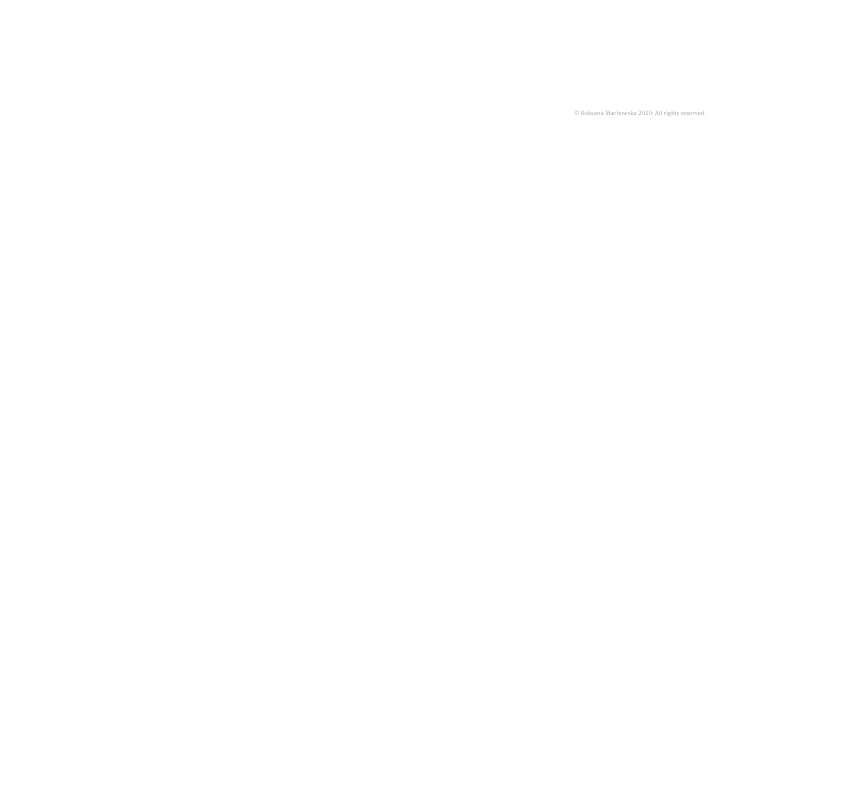
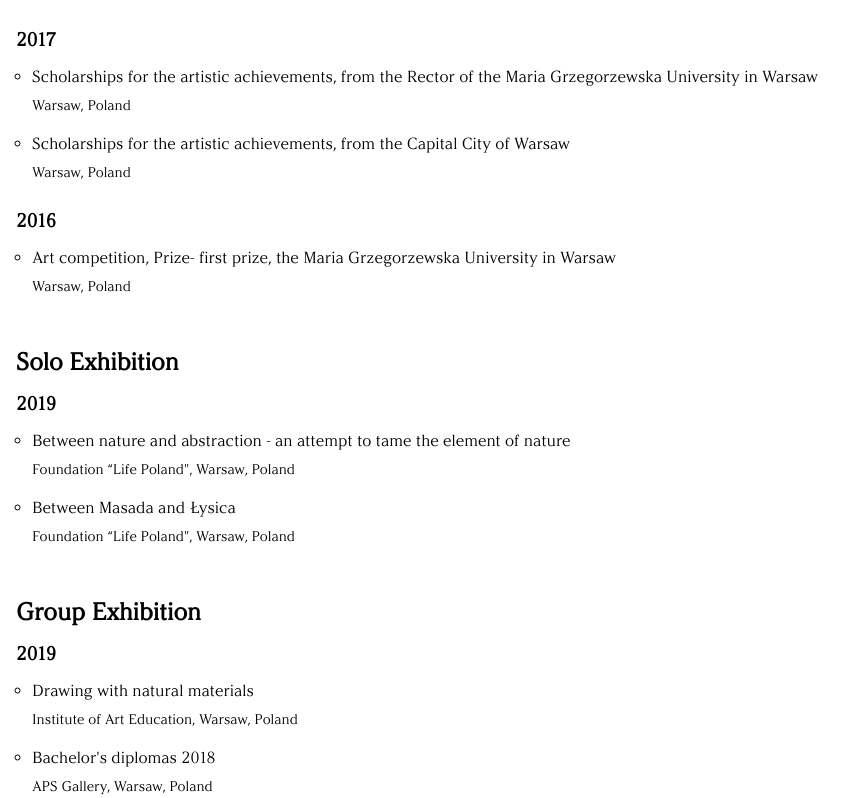
Before and after one commit to jakubziemba/machowska-portfolio, a Next.js app: page /exhibitions in a window 1280 px wide. Shown: the part 2602-3400 px from the top of the page, without its empty margins (0-866 px from the left). Before the commit the page ends 2743 px from the top, so only its background shows below. Built offline with nearby package versions, Linux system fonts and the light colour scheme.

Commit message:
Refactor components code and styles

```diff
--- a/pages/exhibitions.js
+++ b/pages/exhibitions.js
@@ -6,17 +6,23 @@ import {
   soloExhibition,
   groupExhibition,
 } from '../lib/resources';
-import styles from './image.module.scss';
+import styles from './exhibitions.module.scss';
 
 function Prizes() {
   return (
-    <div>
-      <h2>Prizes</h2>
+    <div className={styles.container}>
+      <h2 className={styles.heading}>Prizes</h2>
       {prizes.map((prize, index) => (
-        <div key={index}>
+        <div className={styles.wrapper} key={index}>
           <h3>{prize.year}</h3>
-          <p>{prize.body}</p>
-          <p>{prize.location}</p>
+          {prize.entries.map((entry, index) => (
+            <div className={styles.entry} key={index}>
+              <ul>
+                <li>{entry.body}</li>
+                <p>{entry.location}</p>
+              </ul>
+            </div>
+          ))}
         </div>
       ))}
     </div>
@@ -25,13 +31,21 @@ function Prizes() {
 
 function SoloExhibition() {
   return (
-    <div>
-      <h2>Solo Exhibition</h2>
+    <div className={styles.container}>
+      <h2 className={styles.heading}>Solo Exhibition</h2>
       {soloExhibition.map((ex, index) => (
-        <div key={index}>
+        <div className={styles.wrapper} key={index}>
           <h3>{ex.year}</h3>
-          <p>{ex.body}</p>
-          <p>{ex.location}</p>
+          {ex.entries.map((entry, index) => (
+            <div className={styles.entry} key={index}>
+              <ul>
+                <li>{entry.body}</li>
+                <p>{entry.location}</p>
+              </ul>
+              {/* <p>{entry.body}</p>
+              <p>{entry.location}</p> */}
+            </div>
+          ))}
         </div>
       ))}
     </div>
@@ -40,13 +54,19 @@ function SoloExhibition() {
 
 function GroupExhibition() {
   return (
-    <div>
-      <h2>Group Exhibition</h2>
+    <div className={styles.container}>
+      <h2 className={styles.heading}>Group Exhibition</h2>
       {groupExhibition.map((grEx, index) => (
-        <div key={index}>
+        <div className={styles.wrapper} key={index}>
           <h3>{grEx.year}</h3>
-          <p>{grEx.body}</p>
-          <p>{grEx.location}</p>
+          {grEx.entries.map((entry, index) => (
+            <div className={styles.entry} key={index}>
+              <ul>
+                <li>{entry.body}</li>
+                <p>{entry.location}</p>
+              </ul>
+            </div>
+          ))}
         </div>
       ))}
     </div>
@@ -68,9 +88,9 @@ export default function Exhibitions() {
           alt='A picture of Sketches'
         />
       </div>
-      {Prizes()}
-      {SoloExhibition()}
-      {GroupExhibition()}
+      <Prizes />
+      <SoloExhibition />
+      <GroupExhibition />
       <Footer />
     </>
   );
--- /dev/null
+++ b/pages/exhibitions.module.scss
@@ -0,0 +1,39 @@
+.imageContainer {
+  margin-bottom: 24px;
+}
+.container {
+  margin-top: 24px;
+  margin-bottom: 48px;
+
+  .heading {
+    margin-bottom: 16px;
+  }
+
+  .wrapper {
+    margin-bottom: 24px;
+
+    .entry {
+      margin-top: 16px;
+
+      ul {
+        list-style: circle;
+        padding-left: 32px;
+        padding-right: 16px;
+
+        p {
+          margin-left: 0;
+        }
+      }
+    }
+
+    p {
+      margin: 8px 16px 16px;
+      // font-weight: bold;
+
+      &:last-child {
+        font-size: 14px;
+        // font-weight: bold;
+      }
+    }
+  }
+}
```
